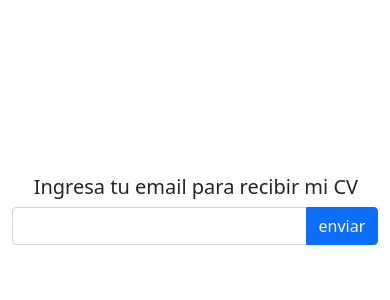
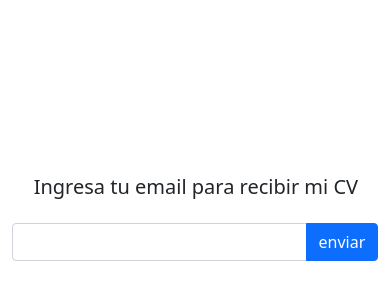
Before and after one commit to ferperezdiez/convolutions-with-react, a React (Create React App) app: page /resume in a window 390 px wide. Shown: the part 98-398 px from the top of the page. Built offline with nearby package versions, Linux system fonts and the light colour scheme; no server answers.

Commit message:
responsive

```diff
--- a/src/components/sendResume/sendResume.css
+++ b/src/components/sendResume/sendResume.css
@@ -21,7 +21,8 @@
     h5{
         width: 92%;
         margin-left:4%;
-
-
+    }
+    .form{
+        margin-top: 1rem;
     }
 }
--- a/src/components/sendResume/sendResume.jsx
+++ b/src/components/sendResume/sendResume.jsx
@@ -26,7 +26,7 @@ export default function SendResume(){
         <div className="senmMailContainer">
             <div className="divInput">
                 <h5>Ingresa tu email para recibir mi CV</h5>
-                <form className="input-group mb-3" onSubmit={sendmail}>
+                <form className="input-group mb-3 form" onSubmit={sendmail}>
                     <input className="form-control" onChange={setmail}/>
                     <button className="btn btn-primary">enviar</button>
                 </form>
```
